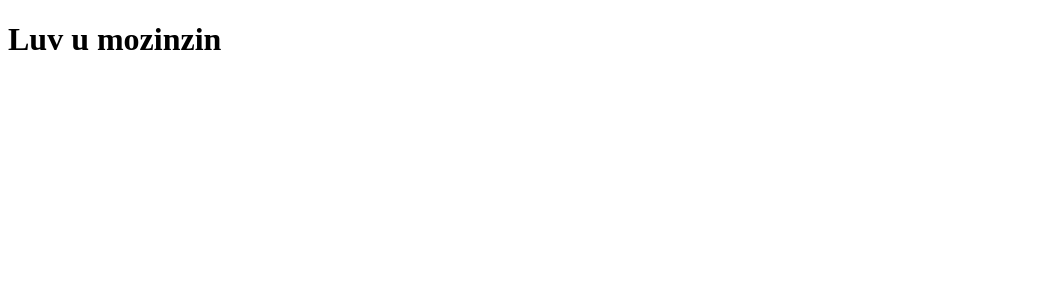
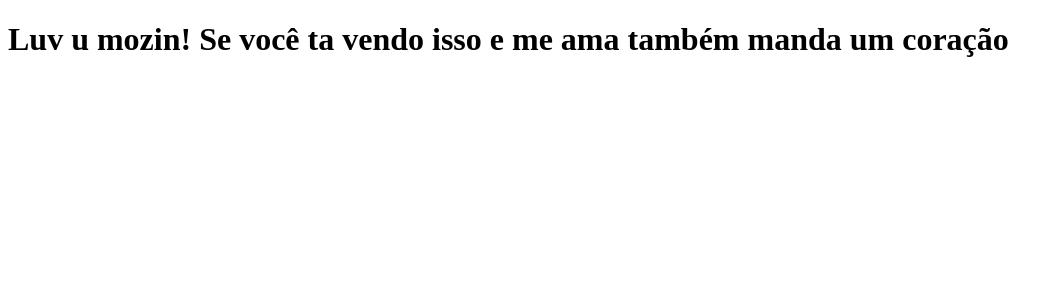
Before and after one commit to Lpmcardoso/primeiro-projeto-clone-tabnews, a Next.js app: page / in a window 1280 px wide. Shown: the top 300 px of the page, without its empty margins (0-1063 px from the left). Built offline with nearby package versions, Linux system fonts and the light colour scheme.

Commit message:
modifica a frase da página principal

```diff
--- a/pages/index.js
+++ b/pages/index.js
@@ -1,5 +1,5 @@
 function Home() {
-    return <h1>Luv u mozinzin</h1>;
+    return <h1>Luv u mozin! Se você ta vendo isso e me ama também manda um coração</h1>;
 }
 
 export default Home;
```
